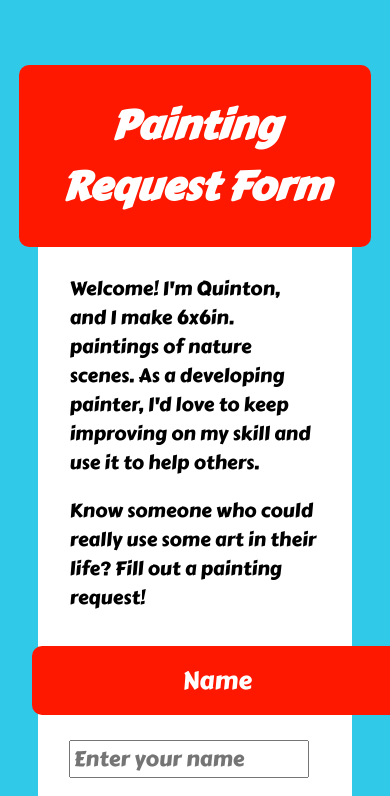
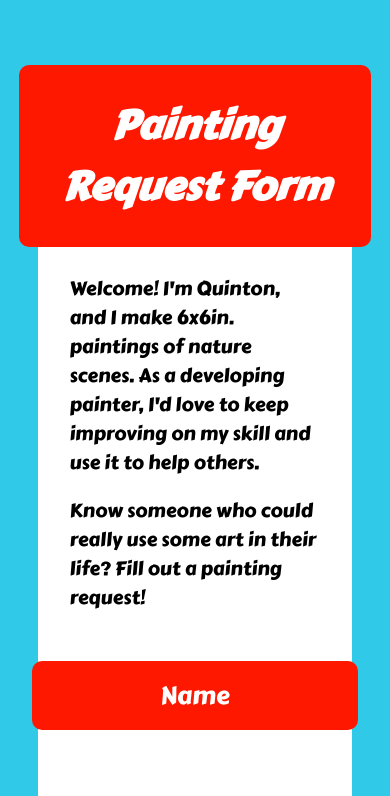
Before and after one commit to quintonqt/paintingForm, a plain HTML site: page index.html in a window 390 px wide. Shown: the top 796 px of the page. Drawn offline with Linux system fonts and the light colour scheme.

Commit message:
Fixed labels when resized

```diff
--- a/style.css
+++ b/style.css
@@ -38,9 +38,6 @@ label {
   margin: auto;
   width: 770px;
   border-radius: 20px;
-}
-
-#survey-form {
 }
 
 #form-text {
@@ -105,20 +102,23 @@ button:hover {
 }
 
 @media (max-width: 865px) {
-  /*h1 {
-    width: 100%;
-  }
-*/
+
   #main-content {
     width: 100%;
   }
 
+  .form-item {
+    text-align: center;
+  }
+
   label {
-    padding-left: 60%;
-    padding-right: 60%;
-    margin-left: -15%;
-    margin-right: -15%;
-    font-size: 1.3em;
+    padding: 15px 0px;
+    display: block;
+    width: 130%;
+  }
+
+  .input {
     width: 100%;
   }
+
 }
```
